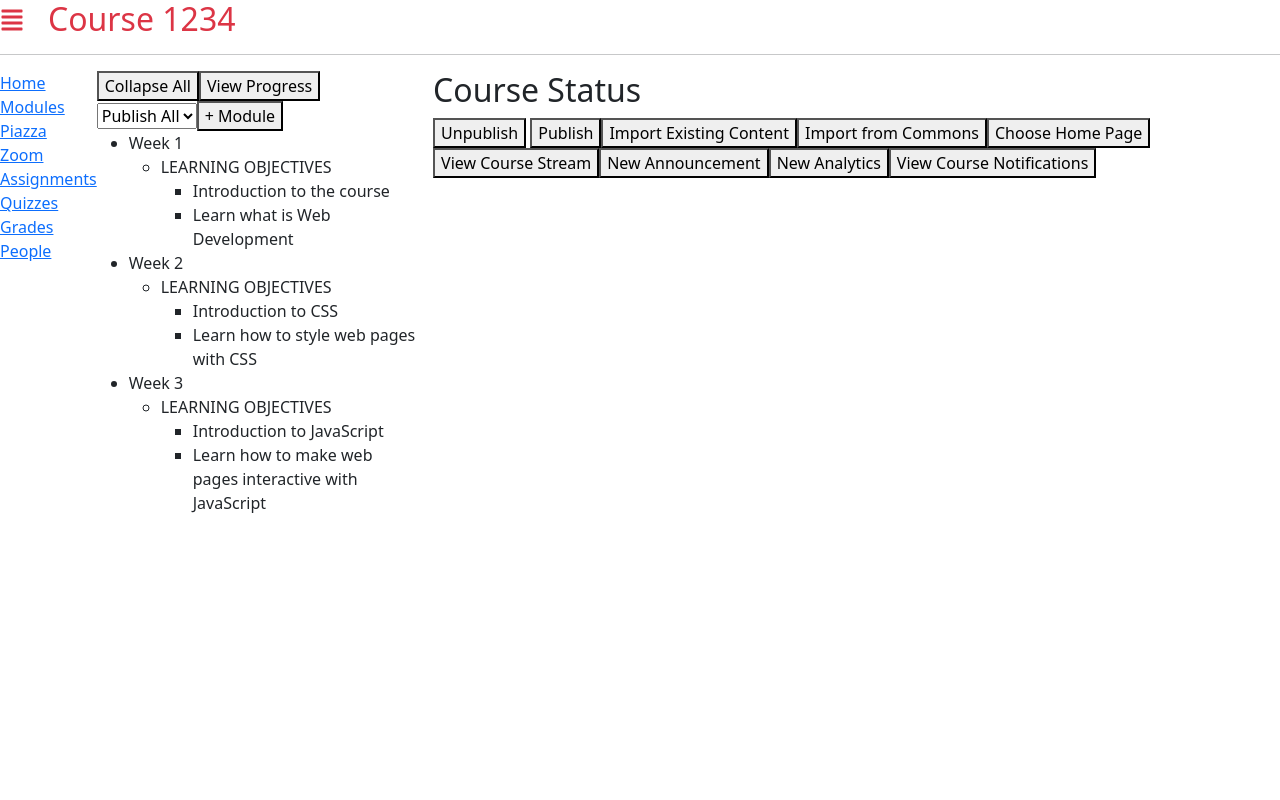
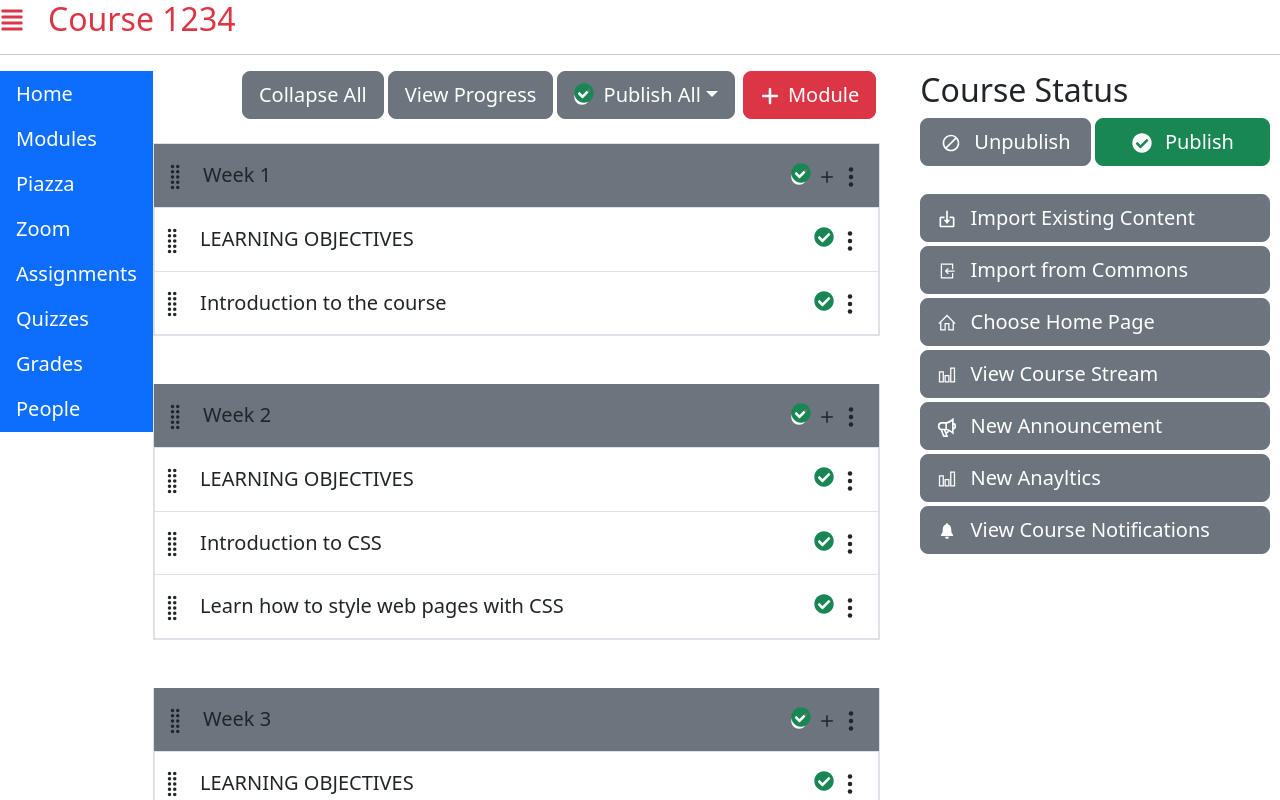
Before and after one commit to aidanroche3/kambaz-next-js, a Next.js app: page /courses/1234/home in a window 1280 px wide. Shown: the top 800 px of the page. Built offline with nearby package versions, Linux system fonts and the light colour scheme.

Commit message:
Update home screen

```diff
--- a/app/(kambaz)/courses/[cid]/Navigation.tsx
+++ b/app/(kambaz)/courses/[cid]/Navigation.tsx
@@ -1,39 +1,66 @@
 import Link from "next/link";
 export default function CourseNavigation() {
   return (
-    <div id="wd-courses-navigation">
-      <Link href="/courses/1234/home" id="wd-course-home-link">
+    <div
+      id="wd-courses-navigation"
+      className="wd list-group fs-5 rounded-0 d-none d-md-block"
+    >
+      <Link
+        href="/courses/1234/home"
+        id="wd-course-home-link"
+        className="list-group-item active border-0"
+      >
         Home
       </Link>
-      <br />
-      <Link href="/courses/1234/modules" id="wd-course-modules-link">
+      <Link
+        href="/courses/1234/modules"
+        id="wd-course-modules-link"
+        className="list-group-item active border-0"
+      >
         Modules
       </Link>
-      <br />
-      <Link href="/courses/1234/piazza" id="wd-course-piazza-link">
+      <Link
+        href="/courses/1234/piazza"
+        id="wd-course-piazza-link"
+        className="list-group-item active border-0"
+      >
         Piazza
       </Link>
-      <br />
-      <Link href="/courses/1234/zoom" id="wd-course-zoom-link">
+      <Link
+        href="/courses/1234/zoom"
+        id="wd-course-zoom-link"
+        className="list-group-item active border-0"
+      >
         Zoom
       </Link>
-      <br />
-      <Link href="/courses/1234/assignments" id="wd-course-assignments-link">
+      <Link
+        href="/courses/1234/assignments"
+        id="wd-course-assignments-link"
+        className="list-group-item active border-0"
+      >
         Assignments
       </Link>
-      <br />
-      <Link href="/courses/1234/quizzes" id="wd-course-quizzes-link">
+      <Link
+        href="/courses/1234/quizzes"
+        id="wd-course-quizzes-link"
+        className="list-group-item active border-0"
+      >
         Quizzes
       </Link>
-      <br />
-      <Link href="/courses/1234/grades" id="wd-course-grades-link">
+      <Link
+        href="/courses/1234/grades"
+        id="wd-course-grades-link"
+        className="list-group-item active border-0"
+      >
         Grades
       </Link>
-      <br />
-      <Link href="/courses/1234/people/table" id="wd-course-people-link">
+      <Link
+        href="/courses/1234/people/table"
+        id="wd-course-people-link"
+        className="list-group-item active border-0"
+      >
         People
       </Link>
-      <br />
     </div>
   );
 }
--- a/app/(kambaz)/courses/[cid]/home/Status.tsx
+++ b/app/(kambaz)/courses/[cid]/home/Status.tsx
@@ -1,15 +1,54 @@
+import { MdDoNotDisturbAlt } from "react-icons/md";
+import { FaCheckCircle } from "react-icons/fa";
+import { BiImport } from "react-icons/bi";
+import {
+  LiaChartBarSolid,
+  LiaFileImportSolid,
+  LiaHomeSolid,
+} from "react-icons/lia";
+import { Button } from "react-bootstrap";
+import { GrAnnounce } from "react-icons/gr";
+import { IoIosNotifications } from "react-icons/io";
+
 export default function CourseStatus() {
   return (
-    <div id="wd-course-status">
+    <div id="wd-course-status" style={{ width: "350px" }}>
       <h2>Course Status</h2>
-      <button>Unpublish</button> <button>Publish</button>
-      <button>Import Existing Content</button>
-      <button>Import from Commons</button>
-      <button>Choose Home Page</button>
-      <button>View Course Stream</button>
-      <button>New Announcement</button>
-      <button>New Analytics</button>
-      <button>View Course Notifications</button>
+      <div className="d-flex">
+        <div className="w-50 pe-1">
+          <Button variant="secondary" size="lg" className="w-100 text-nowrap ">
+            <MdDoNotDisturbAlt className="me-2 fs-5" /> Unpublish{" "}
+          </Button>{" "}
+        </div>
+        <div className="w-50">
+          <Button variant="success" size="lg" className="w-100">
+            <FaCheckCircle className="me-2 fs-5" /> Publish{" "}
+          </Button>{" "}
+        </div>
+      </div>
+      <br />
+      <Button variant="secondary" size="lg" className="w-100 mt-1 text-start">
+        <BiImport className="me-2 fs-5" /> Import Existing Content{" "}
+      </Button>
+      <Button variant="secondary" size="lg" className="w-100 mt-1 text-start">
+        <LiaFileImportSolid className="me-2 fs-5" /> Import from Commons{" "}
+      </Button>
+      <Button variant="secondary" size="lg" className="w-100 mt-1 text-start">
+        <LiaHomeSolid className="me-2 fs-5" /> Choose Home Page{" "}
+      </Button>
+      <Button variant="secondary" size="lg" className="w-100 mt-1 text-start">
+        <LiaChartBarSolid className="me-2 fs-5" /> View Course Stream{" "}
+      </Button>
+      <Button variant="secondary" size="lg" className="w-100 mt-1 text-start">
+        <GrAnnounce className="me-2 fs-5" /> New Announcement{" "}
+      </Button>
+      <Button variant="secondary" size="lg" className="w-100 mt-1 text-start">
+        <LiaChartBarSolid className="me-2 fs-5" /> New Anayltics{" "}
+      </Button>
+      <Button variant="secondary" size="lg" className="w-100 mt-1 text-start">
+        <IoIosNotifications className="me-2 fs-5" /> View Course
+        Notifications{" "}
+      </Button>
     </div>
   );
 }
--- a/app/(kambaz)/courses/[cid]/home/page.tsx
+++ b/app/(kambaz)/courses/[cid]/home/page.tsx
@@ -1,16 +1,17 @@
+import { Row } from "react-bootstrap";
 import Modules from "../modules/page";
 import CourseStatus from "./Status";
 export default function Home() {
   return (
     <div id="wd-home">
-      <div className="d-flex" id="wd-home">
+      <Row xs={1} md={3} className="g-4">
         <div className="flex-fill me-3">
           <Modules />
         </div>
         <div className="d-none d-lg-block">
           <CourseStatus />
         </div>
-      </div>
+      </Row>
     </div>
   );
 }
--- /dev/null
+++ b/app/(kambaz)/courses/[cid]/modules/GreenCheckmark.tsx
@@ -0,0 +1,12 @@
+import { FaCheckCircle, FaCircle } from "react-icons/fa";
+export default function GreenCheckmark() {
+  return (
+    <span className="me-1 position-relative">
+      <FaCheckCircle
+        style={{ top: "2px" }}
+        className="text-success me-1 position-absolute fs-5"
+      />
+      <FaCircle className="text-white me-1 fs-6" />
+    </span>
+  );
+}
--- /dev/null
+++ b/app/(kambaz)/courses/[cid]/modules/LessonControlButtons.tsx
@@ -0,0 +1,11 @@
+import { IoEllipsisVertical } from "react-icons/io5";
+import GreenCheckmark from "./GreenCheckmark";
+
+export default function LessonControlButtons() {
+  return (
+    <div className="float-end">
+      <GreenCheckmark />
+      <IoEllipsisVertical className="fs-4" />
+    </div>
+  );
+}
--- /dev/null
+++ b/app/(kambaz)/courses/[cid]/modules/ModuleControlButtons.tsx
@@ -0,0 +1,13 @@
+import { IoEllipsisVertical } from "react-icons/io5";
+import GreenCheckmark from "./GreenCheckmark";
+import { IoIosAdd } from "react-icons/io";
+
+export default function ModuleControlButtons() {
+  return (
+    <div className="float-end">
+      <GreenCheckmark />
+      <IoIosAdd className="fs-4" />
+      <IoEllipsisVertical className="fs-4" />
+    </div>
+  );
+}
--- /dev/null
+++ b/app/(kambaz)/courses/[cid]/modules/ModulesControls.tsx
@@ -0,0 +1,62 @@
+import {
+  Button,
+  Dropdown,
+  DropdownItem,
+  DropdownMenu,
+  DropdownToggle,
+} from "react-bootstrap";
+import { FaPlus } from "react-icons/fa6";
+import GreenCheckmark from "./GreenCheckmark";
+export default function ModuleControls() {
+  return (
+    <div id="wd-modules-controls" className="text-nowrap">
+      <Button
+        variant="danger"
+        size="lg"
+        className="me-1 float-end"
+        id="wd-add-module-btn"
+      >
+        <FaPlus className="position-relative me-2" style={{ bottom: "1px" }} />
+        Module
+      </Button>
+      <Dropdown className="float-end me-2">
+        <DropdownToggle variant="secondary" size="lg" id="wd-publish-all-btn">
+          <GreenCheckmark /> Publish All
+        </DropdownToggle>
+        <DropdownMenu>
+          <DropdownItem id="wd-publish-all">
+            <GreenCheckmark /> Publish All
+          </DropdownItem>
+          <DropdownItem id="wd-publish-all-modules-and-items">
+            <GreenCheckmark /> Publish all modules and items
+          </DropdownItem>
+          <DropdownItem id="wd-publish-modules-only">
+            <GreenCheckmark /> Publish modules only
+          </DropdownItem>
+          <DropdownItem id="wd-unpublish-all-modules-and-items">
+            <GreenCheckmark /> Unpublish all modules and items
+          </DropdownItem>
+          <DropdownItem id="wd-unpublish-modules-only ">
+            <GreenCheckmark /> Unpublish modules only
+          </DropdownItem>
+        </DropdownMenu>
+      </Dropdown>
+      <Button
+        variant="secondary"
+        size="lg"
+        className="me-1 float-end"
+        id="wd-view-progress"
+      >
+        View Progress
+      </Button>
+      <Button
+        variant="secondary"
+        size="lg"
+        className="me-1 float-end"
+        id="wd-collapse-all"
+      >
+        Collapse All
+      </Button>
+    </div>
+  );
+}
--- a/app/(kambaz)/courses/[cid]/modules/page.tsx
+++ b/app/(kambaz)/courses/[cid]/modules/page.tsx
@@ -1,56 +1,79 @@
+import { ListGroup, ListGroupItem } from "react-bootstrap";
+import { BsGripVertical } from "react-icons/bs";
+import LessonControlButtons from "./LessonControlButtons";
+import ModuleControlButtons from "./ModuleControlButtons";
+import ModuleControls from "./ModulesControls";
+
 export default function Modules() {
   return (
-    <div>
-      <button>Collapse All</button>
-      <button>View Progress</button>
-      <select>
-        <option>Publish All</option>
-      </select>
-      <button>+ Module</button>
-      <ul id="wd-modules">
-        <li className="wd-module">
-          <div className="wd-title">Week 1</div>
-          <ul className="wd-lessons">
-            <li className="wd-lesson">
-              <span className="wd-title">LEARNING OBJECTIVES</span>
-              <ul className="wd-content">
-                <li className="wd-content-item">Introduction to the course</li>
-                <li className="wd-content-item">
-                  Learn what is Web Development
-                </li>
-              </ul>
-            </li>
-          </ul>
-        </li>
-        <li className="wd-module">
-          <div className="wd-title">Week 2</div>
-          <ul className="wd-lessons">
-            <li className="wd-lesson">
-              <span className="wd-title">LEARNING OBJECTIVES</span>
-              <ul className="wd-content">
-                <li className="wd-content-item">Introduction to CSS</li>
-                <li className="wd-content-item">
-                  Learn how to style web pages with CSS
-                </li>
-              </ul>
-            </li>
-          </ul>
-        </li>
-        <li className="wd-module">
-          <div className="wd-title">Week 3</div>
-          <ul className="wd-lessons">
-            <li className="wd-lesson">
-              <span className="wd-title">LEARNING OBJECTIVES</span>
-              <ul className="wd-content">
-                <li className="wd-content-item">Introduction to JavaScript</li>
-                <li className="wd-content-item">
-                  Learn how to make web pages interactive with JavaScript
-                </li>
-              </ul>
-            </li>
-          </ul>
-        </li>
-      </ul>
-    </div>
+    <>
+      <div>
+        <ModuleControls />
+        <br />
+        <br />
+        <br />
+        <ListGroup className="rounded-0" id="wd-modules">
+          <ListGroupItem className="wd-module p-0 mb-5 fs-5 border-gray">
+            <div className="wd-title p-3 ps-2 bg-secondary">
+              <BsGripVertical className="me-2 fs-3" /> Week 1
+              <ModuleControlButtons />
+            </div>
+            <ListGroup className="wd-lessons rounded-0">
+              <ListGroupItem className="wd-lesson p-3 ps-1">
+                <BsGripVertical className="me-2 fs-3" /> LEARNING OBJECTIVES{" "}
+                <LessonControlButtons />
+              </ListGroupItem>
+              <ListGroupItem className="wd-lesson p-3 ps-1">
+                <BsGripVertical className="me-2 fs-3" /> Introduction to the
+                course <LessonControlButtons />
+              </ListGroupItem>
+            </ListGroup>
+          </ListGroupItem>
+          <ListGroupItem className="wd-module p-0 mb-5 fs-5 border-gray">
+            <div className="wd-title p-3 ps-2 bg-secondary">
+              <BsGripVertical className="me-2 fs-3" /> Week 2
+              <ModuleControlButtons />
+            </div>
+            <ListGroup className="wd-lessons rounded-0">
+              <ListGroupItem className="wd-lesson p-3 ps-1">
+                <BsGripVertical className="me-2 fs-3" /> LEARNING OBJECTIVES{" "}
+                <LessonControlButtons />
+              </ListGroupItem>
+              <ListGroupItem className="wd-lesson p-3 ps-1">
+                <BsGripVertical className="me-2 fs-3" /> Introduction to CSS{" "}
+                <LessonControlButtons />
+              </ListGroupItem>
+              <ListGroupItem className="wd-lesson p-3 ps-1">
+                <BsGripVertical className="me-2 fs-3" /> Learn how to style web
+                pages with CSS
+                <LessonControlButtons />
+              </ListGroupItem>
+            </ListGroup>
+          </ListGroupItem>
+          <ListGroupItem className="wd-module p-0 mb-5 fs-5 border-gray">
+            <div className="wd-title p-3 ps-2 bg-secondary">
+              <BsGripVertical className="me-2 fs-3" /> Week 3
+              <ModuleControlButtons />
+            </div>
+            <ListGroup className="wd-lessons rounded-0">
+              <ListGroupItem className="wd-lesson p-3 ps-1">
+                <BsGripVertical className="me-2 fs-3" /> LEARNING OBJECTIVES{" "}
+                <LessonControlButtons />
+              </ListGroupItem>
+              <ListGroupItem className="wd-lesson p-3 ps-1">
+                <BsGripVertical className="me-2 fs-3" /> Introduction to
+                JavaScript
+                <LessonControlButtons />
+              </ListGroupItem>
+              <ListGroupItem className="wd-lesson p-3 ps-1">
+                <BsGripVertical className="me-2 fs-3" /> Learn how to make web
+                pages interactive with JavaScript
+                <LessonControlButtons />
+              </ListGroupItem>
+            </ListGroup>
+          </ListGroupItem>
+        </ListGroup>
+      </div>
+    </>
   );
 }
--- a/app/(kambaz)/styles.css
+++ b/app/(kambaz)/styles.css
@@ -16,3 +16,25 @@
 .active-link {
   color: red;
 }
+
+.list-group.wd > .list-group-item.active {
+  color: black;
+  background-color: white;
+  border-left: 3px solid black !important;
+}
+
+.btn-secondary {
+  --bs-btn-color: #000 !important;
+  --bs-btn-bg: #c7cdd1 !important;
+  --bs-btn-border-color: #c7cdd1 !important;
+  --bs-btn-hover-color: #fff !important;
+}
+.bg-secondary {
+  --bs-secondary-rgb: 199, 205, 209;
+}
+.list-group-item {
+  --bs-list-group-border-color: gray;
+}
+.wd-lesson {
+  border-left: 3px solid green !important;
+}
```
